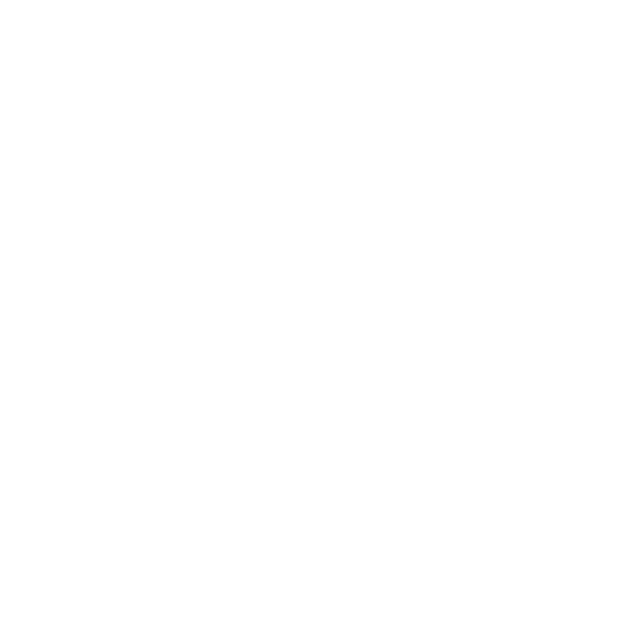
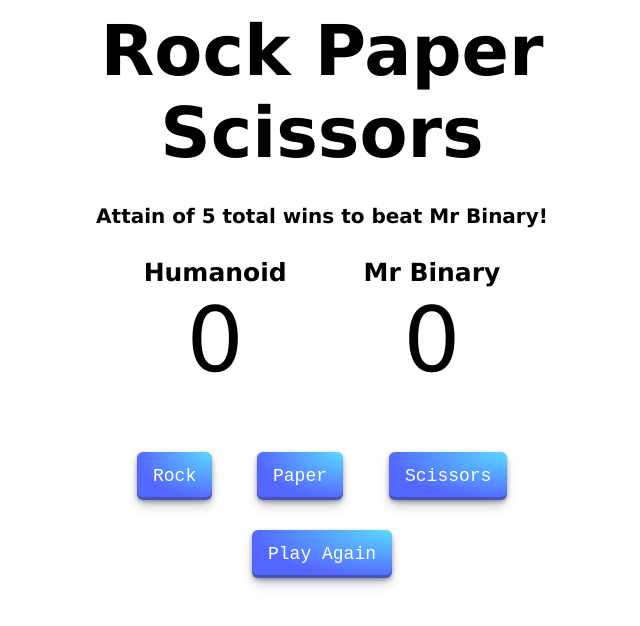
Before and after one commit to devingdaniels/Rock_Paper_Scissors, a plain HTML site: page index.html in a window 1280 px wide. Shown: the whole page, without its empty margins (318-958 px from the left). Drawn offline with Linux system fonts and the light colour scheme.

Commit message:
Updated HTML & CSS

```diff
--- a/index.html
+++ b/index.html
@@ -11,7 +11,40 @@
 </head>
 
 <body>
-
+    <div class="main-flex">
+        <header>
+            <h1 class="main-title">Rock Paper Scissors</h1>
+        </header>
+        <div class="scoreboard">
+            <h1 class="scoreboard-text">Attain of 5 total wins to beat Mr Binary!</h1>
+        </div>
+        <div class="dashboard">
+            <div class="player-dash">
+                <h5>Humanoid</h5>
+                <div id="player-score">0</div>
+            </div>
+            <div class="computer-dash">
+                <h5>Mr Binary</h5>
+                <div id="computer-score">0</div>
+                <div>
+                    <p><span id="computer-move">  </span></p>
+                </div>
+            </div>
+        </div>
+        <div class="controls">
+            <button class="button">Rock</button>
+            <button class="button">Paper</button>
+            <button class="button">Scissors</button>
+        </div>
+        <div id="play-again">
+            <button class="button">Play Again</button></div>
+    </div>
+    <footer></footer>
 </body>
 
 </html>
+
+<!---
+
+
+-->
--- a/js.js
+++ b/js.js
@@ -12,8 +12,6 @@ class Game {
 const winCap = 5;
 const startingScore = 0;
 let theGame = new Game("paper", "rock", "scissors", 0, 2);
-
-
 
 
 
--- a/styles.css
+++ b/styles.css
@@ -0,0 +1,107 @@
+* {
+    padding: 0;
+    margin: 0;
+    font-family: 'Lucida Sans', 'Lucida Sans Regular', 'Lucida Grande', 'Lucida Sans Unicode', Geneva, Verdana, sans-serif;
+}
+
+header {}
+
+h5 {
+    font-size: 25px;
+}
+
+.main-flex {
+    /* border: 3px solid green; */
+    display: flex;
+    width: 60%;
+    margin: 0 auto 0px auto;
+    flex-direction: column;
+}
+
+.main-title {
+    font-size: 70px;
+    margin: 10px auto 30px auto;
+    text-align: center;
+}
+
+.scoreboard {
+    font-size: 10px;
+    display: flex;
+}
+
+.scoreboard-text {
+    width: 60%;
+    margin: auto;
+    text-align: center;
+}
+
+.dashboard {
+    justify-content: center;
+    display: flex;
+    gap: 10%;
+}
+
+.player-dash,
+.computer-dash {
+    font-size: 90px;
+    text-align: center;
+    margin: 30px 0 30px 0;
+}
+
+.controls {
+    text-align: center;
+    padding: 30px 0 30px 0;
+}
+
+.button {
+    margin: 0 20px 0 20px;
+}
+
+#play-again {
+    text-align: center;
+}
+
+.button {
+    align-items: center;
+    appearance: none;
+    background-image: radial-gradient(100% 100% at 100% 0, #5adaff 0, #5468ff 100%);
+    border: 0;
+    border-radius: 6px;
+    box-shadow: rgba(45, 35, 66, .4) 0 2px 4px, rgba(45, 35, 66, .3) 0 7px 13px -3px, rgba(58, 65, 111, .5) 0 -3px 0 inset;
+    box-sizing: border-box;
+    color: #fff;
+    cursor: pointer;
+    display: inline-flex;
+    font-family: "JetBrains Mono", monospace;
+    height: 48px;
+    justify-content: center;
+    line-height: 1;
+    list-style: none;
+    overflow: hidden;
+    padding-left: 16px;
+    padding-right: 16px;
+    position: relative;
+    text-align: left;
+    text-decoration: none;
+    transition: box-shadow .15s, transform .15s;
+    user-select: none;
+    -webkit-user-select: none;
+    touch-action: manipulation;
+    white-space: nowrap;
+    will-change: box-shadow, transform;
+    font-size: 18px;
+}
+
+.button:focus {
+    box-shadow: #3c4fe0 0 0 0 1.5px inset, rgba(45, 35, 66, .4) 0 2px 4px, rgba(45, 35, 66, .3) 0 7px 13px -3px, #3c4fe0 0 -3px 0 inset;
+}
+
+.button:hover {
+    box-shadow: rgba(45, 35, 66, .4) 0 4px 8px, rgba(45, 35, 66, .3) 0 7px 13px -3px, #3c4fe0 0 -3px 0 inset;
+    transform: translateY(-2px);
+}
+
+.button:active {
+    box-shadow: #3c4fe0 0 3px 7px inset;
+    transform: translateY(2px);
+}
```
